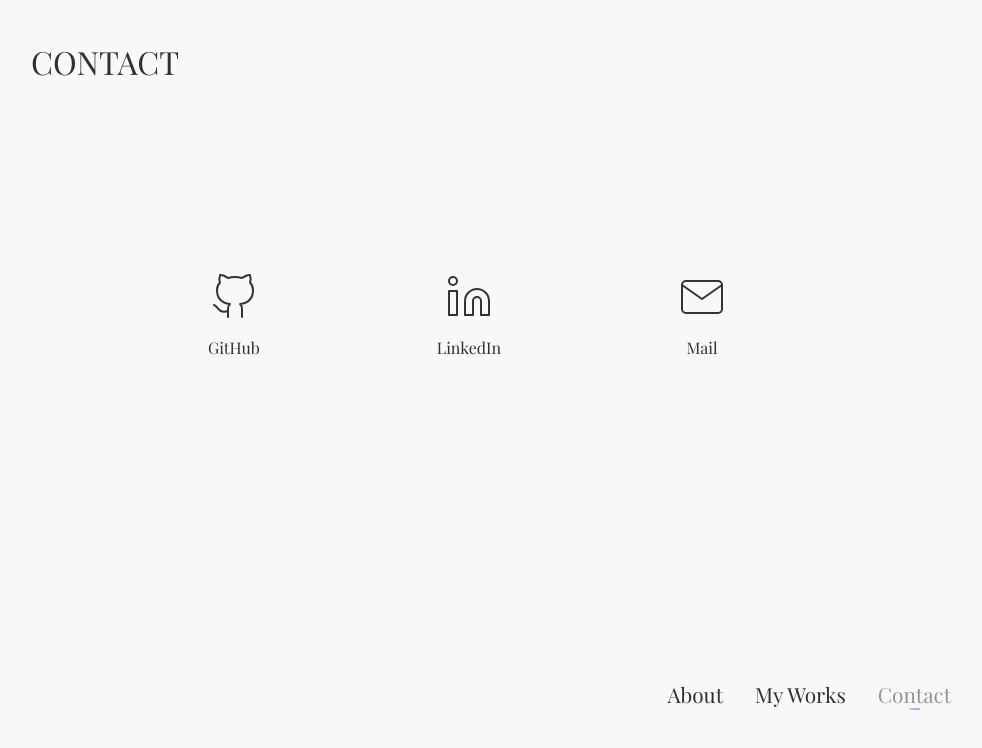
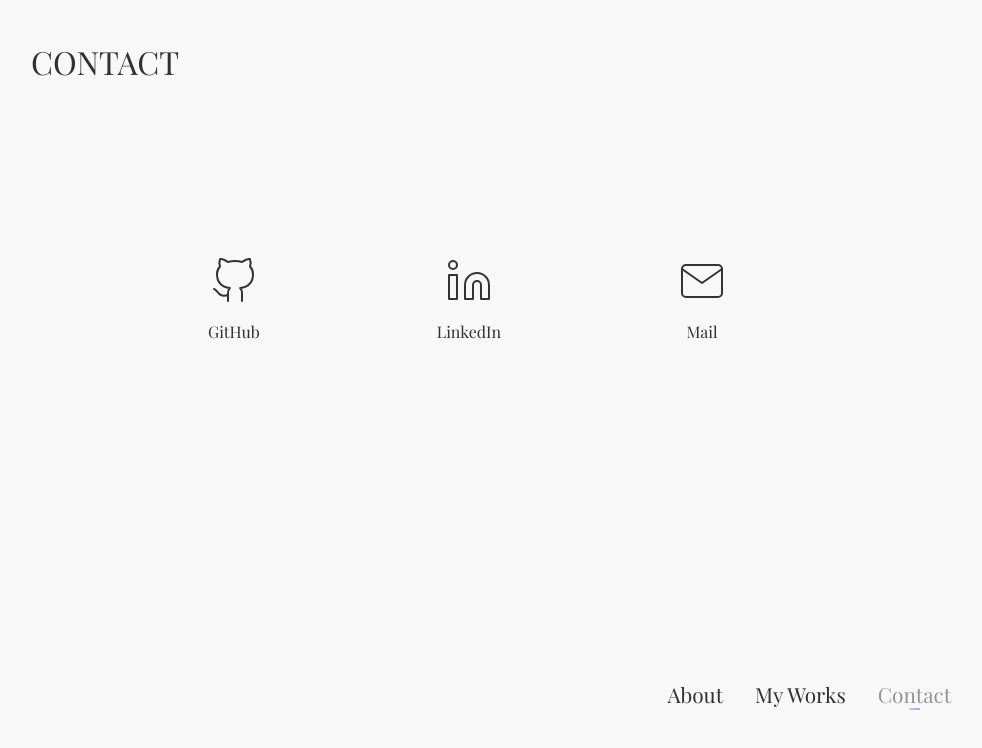
Before and after one commit to koko57/portfolio, a Gatsby site: page /contact in a window 1280 px wide. Shown: the whole page, without its empty margins (173-1155 px from the left). Built offline with nearby package versions, Linux system fonts and the light colour scheme; Gatsby itself is replaced by a stand-in of ours.

Commit message:
Add minor styling enhacements

```diff
--- a/src/components/styled/content/iconsDiv.js
+++ b/src/components/styled/content/iconsDiv.js
@@ -6,6 +6,7 @@ export const IconsDiv = styled.div`
   justify-content: center;
   flex-wrap: wrap;
   padding: 3rem;
+  margin-bottom: 2rem;
   @media screen and (max-width: 480px) {
     padding: 1rem;
   }
--- a/src/components/styled/links/contactLinksWrapper.js
+++ b/src/components/styled/links/contactLinksWrapper.js
@@ -6,9 +6,9 @@ export const ContactLinksWrapper = styled.div`
   align-items: center;
   height: 70%;
   width: 100%;
-  padding: 3rem 0;
+  margin: 20% 0;
   @media screen and (max-width: 480px) {
     flex-direction: column;
-    margin: 0 auto;
+    margin: 2rem auto;
   }
 `;
--- a/src/components/styled/main/page.js
+++ b/src/components/styled/main/page.js
@@ -2,10 +2,6 @@ import styled from 'styled-components';
 
 export const Page = styled.div`
   width: 100%;
-  height: 100vh;
   color: #303030;
   position: relative;
-  @media screen and (max-width: 480px) {
-      height: auto;
-  }
 `;
--- a/src/components/styled/main/wrapper.js
+++ b/src/components/styled/main/wrapper.js
@@ -4,10 +4,10 @@ export const Wrapper = styled.div`
   height: 100%;
   max-width: 1000px;
   margin: 0 auto;
-  padding: 2.5rem 4rem 6rem;
+  padding: 2.5rem 4rem;
   display: flex;
   flex-direction: column;
   @media screen and (max-width: 480px) {
-    padding: 1rem 0 6rem;
+    padding: 1rem 0;
   }
 `;
```
